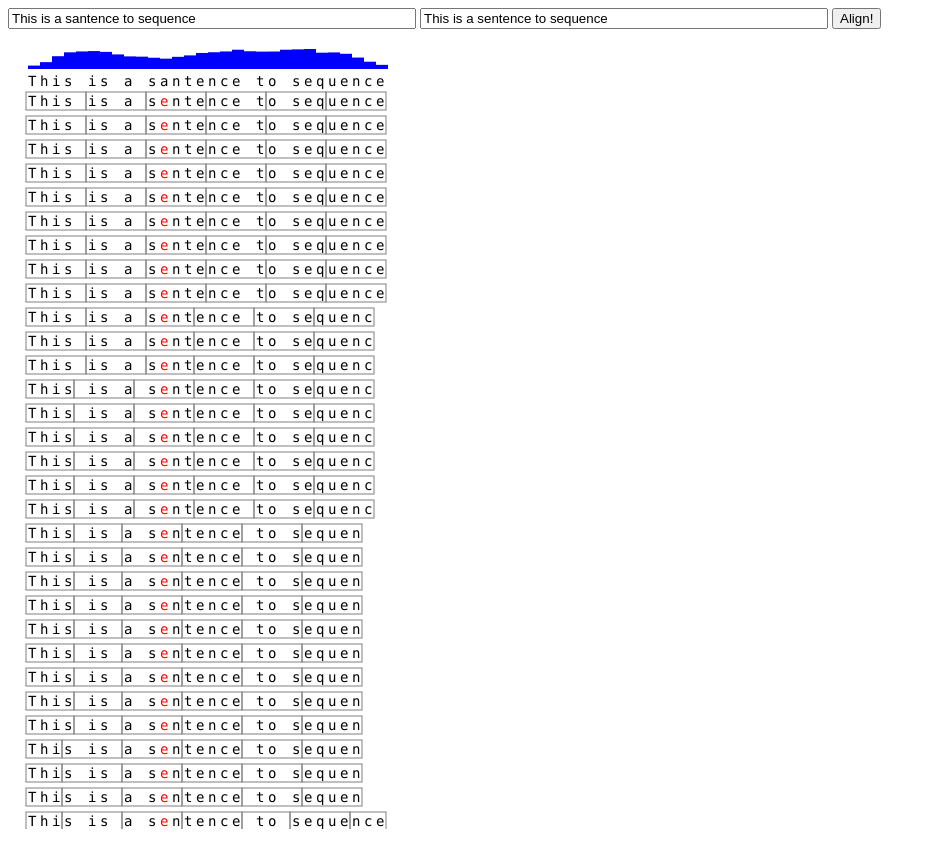
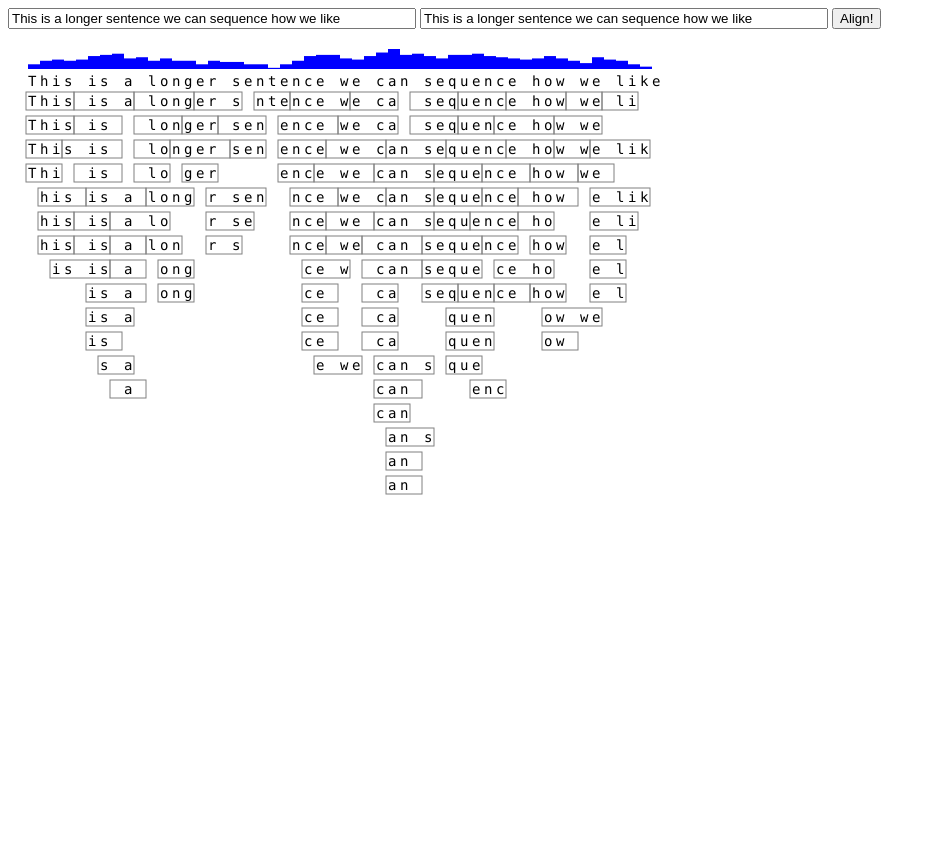
Before and after one commit to pkerpedjiev/alignment-visualization, a plain HTML site: page index.html in a window 1280 px wide. Shown: the whole page, without its empty margins (0-936 px from the left). Drawn offline with nearby package versions, Linux system fonts and the light colour scheme.

Commit message:
More accurate coverage specification

```diff
--- a/index.html
+++ b/index.html
@@ -3,8 +3,8 @@
 
 <body>
 <div>
-    <input id="refSeq" type="text" name="reference" value="This is a santence to sequence" style="width:400px">
-    <input id="seqSeq" type="text" name="sequence" value="This is a sentence to sequence" style="width:400px">
+    <input id="refSeq" type="text" name="reference" value="This is a longer sentence we can sequence how we like" style="width:400px">
+    <input id="seqSeq" type="text" name="sequence" value="This is a longer sentence we can sequence how we like" style="width:400px">
     <button type="button" id="alignButton">Align!</button>
 </div>
 <div id="zoom-filtering-div" />
--- a/script.js
+++ b/script.js
@@ -158,12 +158,13 @@ function zoomFiltering(divId, refSeq, seqSeq) {
     //console.log("seqSeq", seqSeq);
     var reads = [];
 
-    let coverage = 40;
-    let numReads = seqSeq.length * coverage;
+    let coverage = 10;
+    var minReadLength = 3;
+    var maxReadLength = 6;
+    console.log('seqSeq.length:', seqSeq.length);
+    let numReads = Math.ceil(seqSeq.length * coverage / ((minReadLength + maxReadLength) / 2));
     var letterWidth = 12;
     var letterHeight = 24;
-    var minReadLength = 3;
-    var maxReadLength = 6;
 
     console.log('numReads:', numReads);
 
@@ -178,6 +179,7 @@ function zoomFiltering(divId, refSeq, seqSeq) {
     }
 
     let coverageArray = calculateCoverage(reads, refSeq.length);
+    console.log("Average coverage:", coverageArray.reduce((a,b) => a + b, 0) / seqSeq.length);
 
     let coverageProfileHeight = 20;
     let interMargin = 5;
```
